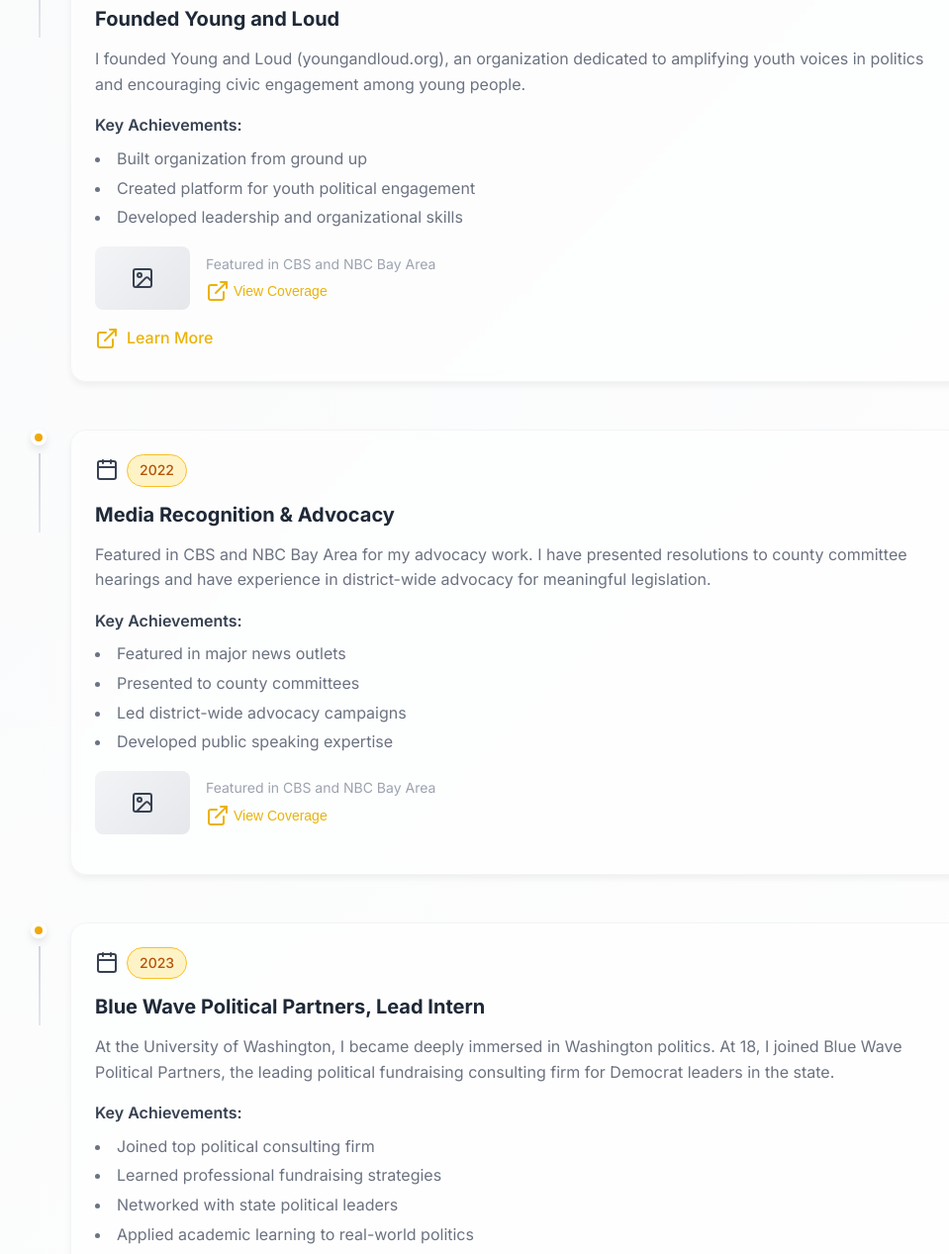
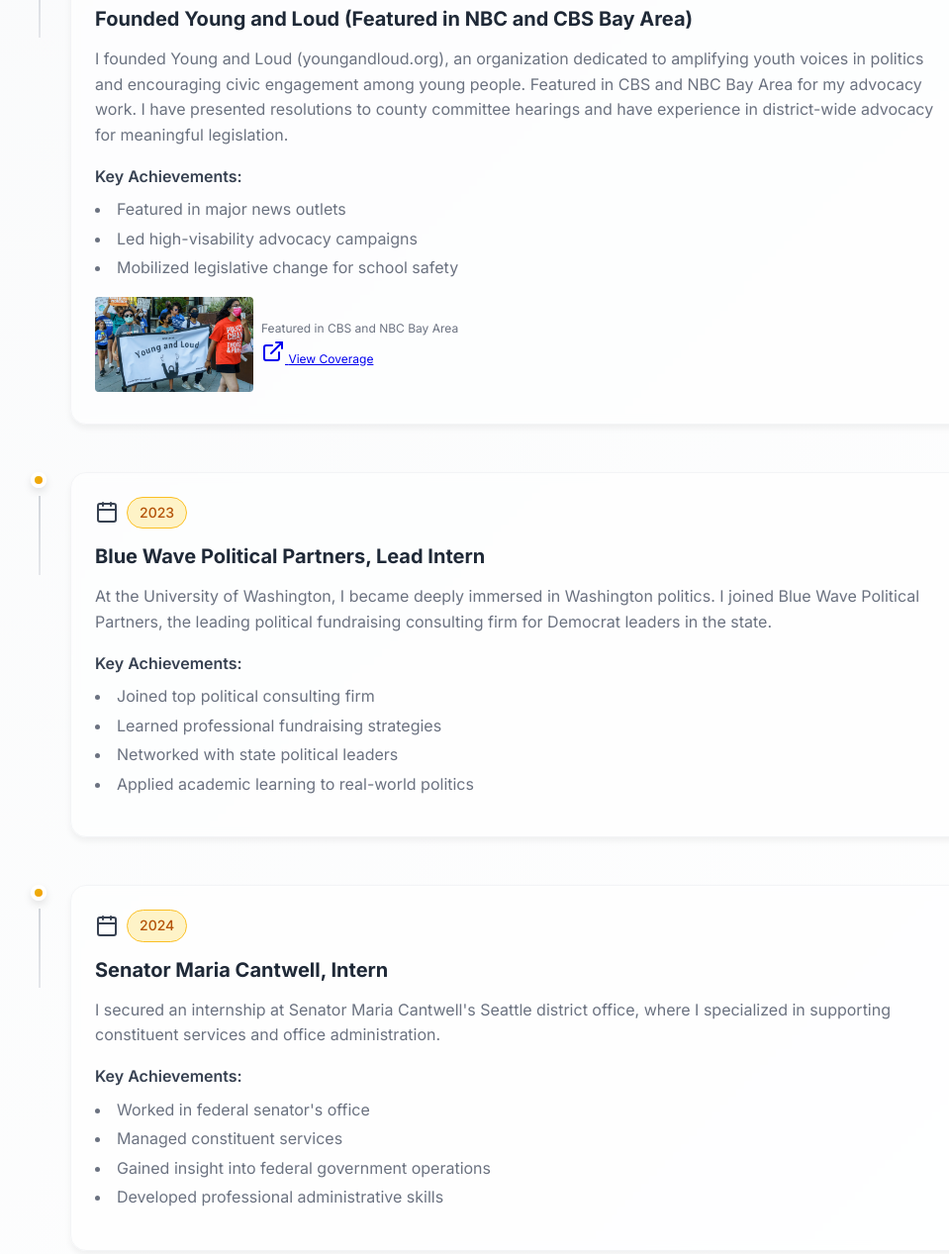
Before and after one commit to raani-nigam/raani-nigam.github.io, a plain HTML site: page index.html in a window 1280 px wide. Shown: the part 1223-2490 px from the top of the page at 99% size, without its empty margins (133-1092 px from the left). Drawn offline with nearby package versions, Linux system fonts and the light colour scheme.

Commit message:
Fix media links:

```diff
--- a/index.html
+++ b/index.html
@@ -59,6 +59,7 @@
                 <p class="section-subtitle">A journey through politics, advocacy, and technology from 2021 to now</p>
             </div>
 
+
                 <!-- Timeline Item 1 -->
                 <div class="timeline-item">
                     <div class="timeline-marker">
@@ -68,34 +69,33 @@
                     <div class="timeline-card">
                         <div class="timeline-age">
                             <i data-lucide="calendar"></i>
-                            <span>2021</span>
+                            <span>2022</span>
                         </div>
-                        <h3 class="timeline-title">Founded Young and Loud</h3>
-                        <p class="timeline-description">I founded Young and Loud (youngandloud.org), an organization dedicated to amplifying youth voices in politics and encouraging civic engagement among young people.</p>
+                        <h3 class="timeline-title">Founded Young and Loud (Featured in NBC and CBS Bay Area)</h3>
+                        <p class="timeline-description">I founded Young and Loud (youngandloud.org), an organization dedicated to amplifying youth voices in politics and encouraging civic engagement among young people.
+                            Featured in CBS and NBC Bay Area for my advocacy work. I have presented resolutions to county committee hearings and have experience in district-wide advocacy for meaningful legislation.</p>
                         <div class="timeline-achievements">
                             <h4>Key Achievements:</h4>
                             <ul>
-                                <li>Built organization from ground up</li>
-                                <li>Created platform for youth political engagement</li>
-                                <li>Developed leadership and organizational skills</li>
+                                <li>Featured in major news outlets</li>
+                                <li>Led high-visability advocacy campaigns</li>
+                                <li>Mobilized legislative change for school safety</li>
                             </ul>
                         </div>
                         <div class="timeline-media">
-                            <div class="media-placeholder">
-                                <i data-lucide="image"></i>
+                            <div class="media-image">
+                                <a href="https://www.youngandloud.org" target="_blank" rel="noopener noreferrer">
+                                    <img src="img/youngandloud.png" alt="Young and Loud featured in CBS and NBC Bay Area">
+                                </a>
                             </div>
                             <div class="media-info">
                                 <p>Featured in CBS and NBC Bay Area</p>
-                                <button class="media-link">
+                                <a href="https://www.youngandloud.org" target="_blank" rel="noopener noreferrer">
                                     <i data-lucide="external-link"></i>
                                     <span>View Coverage</span>
-                                </button>
+                                </a>
                             </div>
                         </div>
-                        <a href="https://youngandloud.org" class="timeline-link">
-                            <i data-lucide="external-link"></i>
-                            <span>Learn More</span>
-                        </a>
                     </div>
                 </div>
 
@@ -108,47 +108,10 @@
                     <div class="timeline-card">
                         <div class="timeline-age">
                             <i data-lucide="calendar"></i>
-                            <span>2022</span>
-                        </div>
-                        <h3 class="timeline-title">Media Recognition & Advocacy</h3>
-                        <p class="timeline-description">Featured in CBS and NBC Bay Area for my advocacy work. I have presented resolutions to county committee hearings and have experience in district-wide advocacy for meaningful legislation.</p>
-                        <div class="timeline-achievements">
-                            <h4>Key Achievements:</h4>
-                            <ul>
-                                <li>Featured in major news outlets</li>
-                                <li>Presented to county committees</li>
-                                <li>Led district-wide advocacy campaigns</li>
-                                <li>Developed public speaking expertise</li>
-                            </ul>
-                        </div>
-                        <div class="timeline-media">
-                            <div class="media-placeholder">
-                                <i data-lucide="image"></i>
-                            </div>
-                            <div class="media-info">
-                                <p>Featured in CBS and NBC Bay Area</p>
-                                <button class="media-link">
-                                    <i data-lucide="external-link"></i>
-                                    <span>View Coverage</span>
-                                </button>
-                            </div>
-                        </div>
-                    </div>
-                </div>
-
-                <!-- Timeline Item 3 -->
-                <div class="timeline-item">
-                    <div class="timeline-marker">
-                        <div class="timeline-dot"></div>
-                        <div class="timeline-line"></div>
-                    </div>
-                    <div class="timeline-card">
-                        <div class="timeline-age">
-                            <i data-lucide="calendar"></i>
                             <span>2023</span>
                         </div>
                         <h3 class="timeline-title">Blue Wave Political Partners, Lead Intern</h3>
-                        <p class="timeline-description">At the University of Washington, I became deeply immersed in Washington politics. At 18, I joined Blue Wave Political Partners, the leading political fundraising consulting firm for Democrat leaders in the state.</p>
+                        <p class="timeline-description">At the University of Washington, I became deeply immersed in Washington politics. I joined Blue Wave Political Partners, the leading political fundraising consulting firm for Democrat leaders in the state.</p>
                         <div class="timeline-achievements">
                             <h4>Key Achievements:</h4>
                             <ul>
@@ -161,7 +124,7 @@
                     </div>
                 </div>
 
-                <!-- Timeline Item 4 -->
+                <!-- Timeline Item 3 -->
                 <div class="timeline-item">
                     <div class="timeline-marker">
                         <div class="timeline-dot"></div>
@@ -186,7 +149,7 @@
                     </div>
                 </div>
 
-                <!-- Timeline Item 5 -->
+                <!-- Timeline Item 4 -->
                 <div class="timeline-item">
                     <div class="timeline-marker">
                         <div class="timeline-dot"></div>
@@ -196,13 +159,13 @@
                             <i data-lucide="calendar"></i>
                             <span>2025</span>
                         </div>
-                        <h3 class="timeline-title">UW Informatics & AI Focus</h3>
+                        <h3 class="timeline-title">UW Informatics & AI/ML Focus</h3>
                         <p class="timeline-description">I got admitted into the highly competitive Informatics major at UW where I have dedicated all my time to learning about and building AI-powered solutions to improve government efficiency and enhance democracy.</p>
                         <div class="timeline-achievements">
                             <h4>Key Achievements:</h4>
                             <ul>
                                 <li>Admitted to competitive Informatics program</li>
-                                <li>Focused on AI and government applications</li>
+                                <li>Focused on AI/ML and government applications</li>
                                 <li>Combined technical skills with political experience</li>
                                 <li>Working on democracy-enhancing projects</li>
                             </ul>
--- a/style.css
+++ b/style.css
@@ -381,59 +381,58 @@ body {
   .timeline-media {
     display: flex;
     align-items: center;
-    gap: 1rem;
-    margin-bottom: 1rem;
+    gap: 0.5rem; /* smaller gap for compactness */
+    margin-bottom: 0.5rem;
+    font-size: 0.75rem; /* smaller text */
 }
 
-  .media-placeholder {
-    width: 6rem;
-    height: 4rem;
-    background: linear-gradient(135deg, #f3f4f6 0%, #e5e7eb 100%);
-    border-radius: 0.5rem;
-    display: flex;
-    align-items: center;
-    justify-content: center;
+.media-image {
+    width: 10rem;  /* smaller width */
+    height: 6rem;   /* smaller height */
+    border-radius: 0.25rem;
+    overflow: hidden;
+    flex-shrink: 0;
 }
 
-  .media-placeholder i {
-    color: #9ca3af;
-    width: 20px;
-    height: 20px;
+.media-image img {
+    width: 100%;
+    height: 100%;
+    object-fit: cover;
+    display: block;
 }
 
 .media-info {
-    font-size: 0.875rem;
-    color: #9ca3af;
+    display: flex;
+    flex-direction: column;
+    gap: 0.15rem;
+    color: #6b7280; /* subtle gray text */
+}
+
+.media-info p {
+    margin: 0;
+    font-size: 0.75rem;
+    line-height: 1rem;
 }
 
 .media-link {
-    display: flex;
+    display: inline-flex;
     align-items: center;
-    gap: 0.25rem;
-    color: #eab308;
-    background: none;
-    border: none;
-    cursor: pointer;
-    font-size: 0.875rem;
-    margin-top: 0.25rem;
+    gap: 0.2rem;
+    color: #facc15; /* yellow highlight */
+    text-decoration: none;
+    font-size: 0.7rem;
+}
+
+.media-link i {
+    width: 14px;
+    height: 14px;
 }
 
 .media-link:hover {
-    color: #d97706;
+    color: #d97706; /* darker yellow on hover */
 }
 
-  .timeline-link {
-    display: inline-flex;
-    align-items: center;
-    gap: 0.5rem;
-    color: #eab308;
-    font-weight: 500;
-    text-decoration: none;
-  }
 
-  .timeline-link:hover {
-    color: #d97706;
-  }
 
 /* Tech Stack Section */
   .techstack-section {
```
Also changed, not shown: img/youngandloud.png (added). Lines whose indentation alone changed are shown as unchanged.
